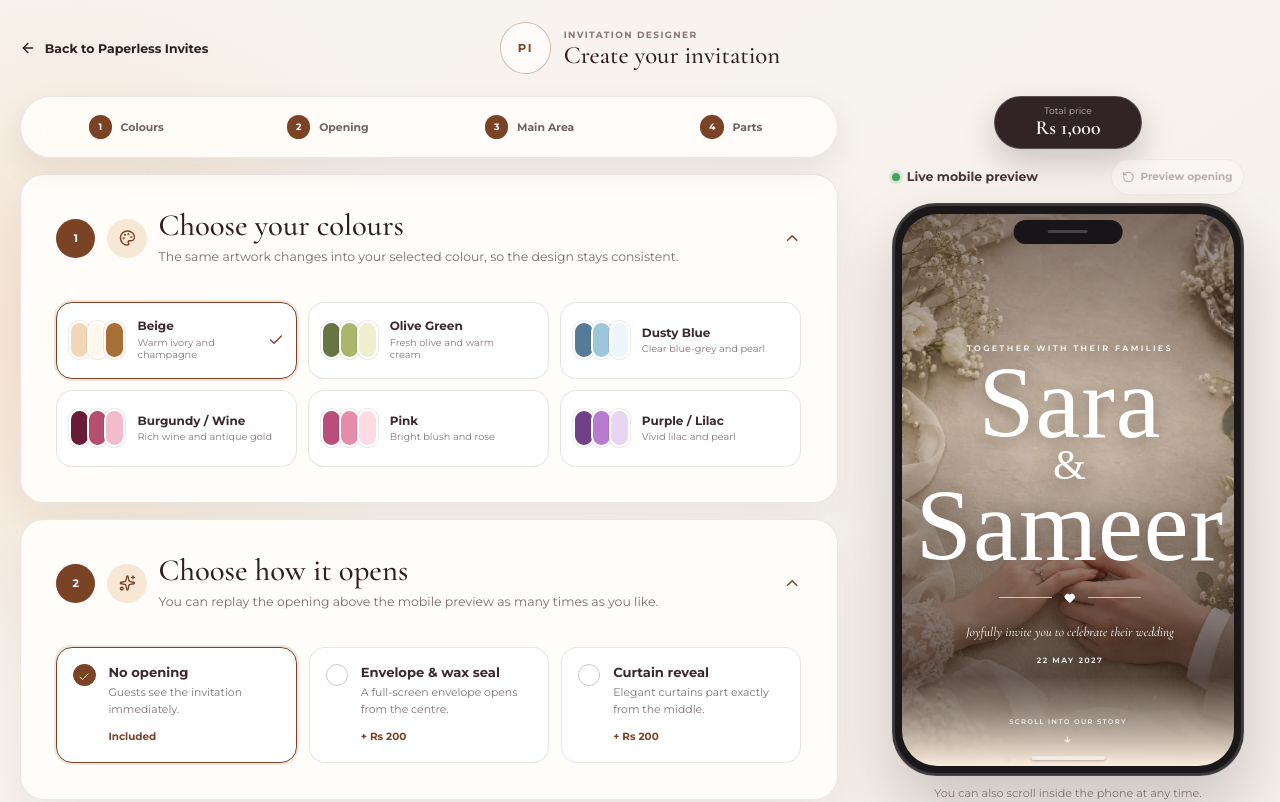
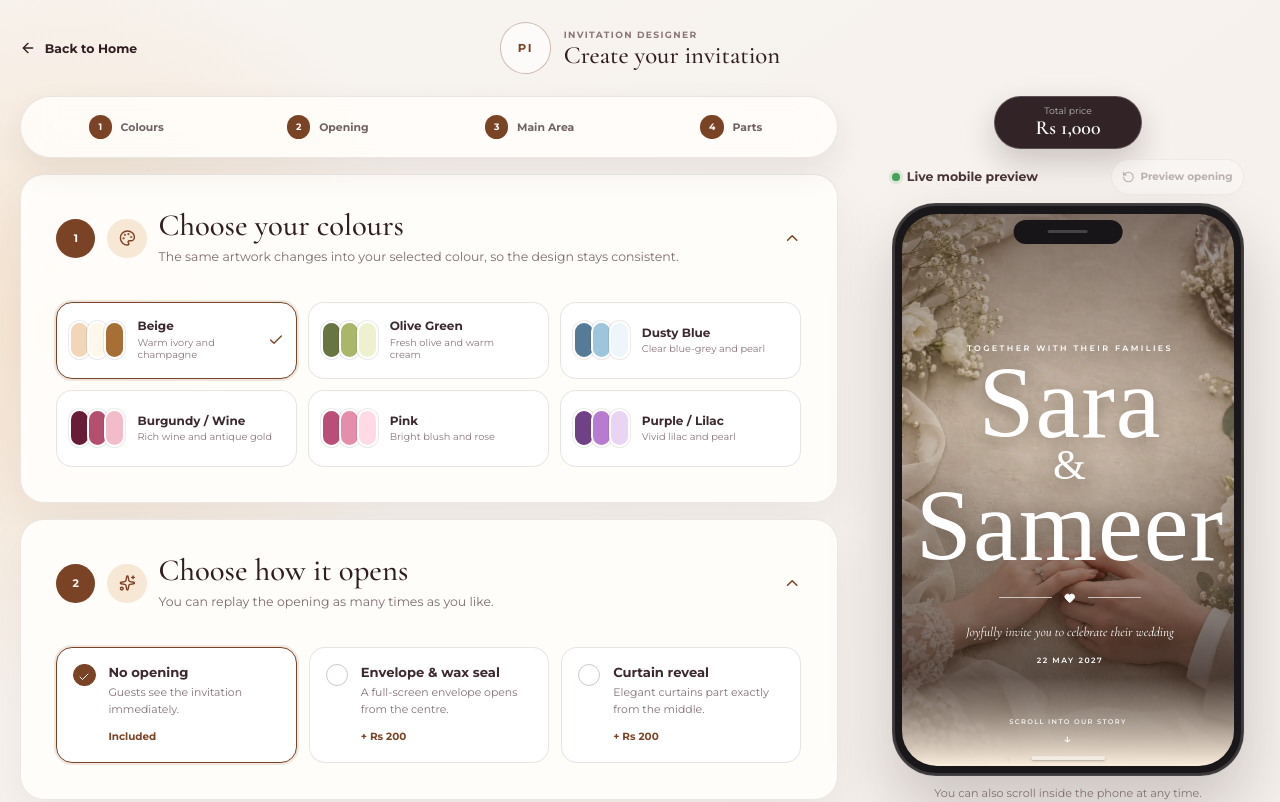
Before and after one commit to Ir-faan/Event-Invitation, a Next.js app: page /design-invitation in a window 1280 px wide. Shown: the top 802 px of the page. Built offline with nearby package versions, Linux system fonts and the light colour scheme; a web font is replaced by a local one.

Commit message:
Wording improvements

```diff
--- a/components/invitation-designer.tsx
+++ b/components/invitation-designer.tsx
@@ -449,7 +449,7 @@ export function InvitationDesigner() {
         ))}
       </div>
       <header className="designer-header">
-        <Link href="/" className="designer-back"><ArrowLeft aria-hidden="true" /> Back to Paperless Invites</Link>
+        <Link href="/" className="designer-back"><ArrowLeft aria-hidden="true" /> Back to Home</Link>
         <div className="designer-title">
           <span className="designer-brand-mark">PI</span>
           <div><p>Invitation designer</p><h1>Create your invitation</h1></div>
@@ -485,7 +485,7 @@ export function InvitationDesigner() {
             </div>
           </MainStep>
 
-          <MainStep id="designer-opening" number="2" icon={<Sparkles />} title="Choose how it opens" description="You can replay the opening above the mobile preview as many times as you like." onActivate={() => activatePreview("opening")}>
+          <MainStep id="designer-opening" number="2" icon={<Sparkles />} title="Choose how it opens" description="You can replay the opening as many times as you like." onActivate={() => activatePreview("opening")}>
             <div className="designer-choice-grid designer-opening-options">
               {openingOptions.map((option) => (
                 <ChoiceButton key={option.id} selected={config.opening.type === option.id} title={option.name} description={option.description} price={option.price} onClick={() => chooseOpening(option.id)} />
@@ -773,7 +773,7 @@ function SectionFields({ section, onTitle, onField, onItem, onAddItem, onRemoveI
   const headingField = <TextField label="Section heading" value={section.title} onChange={onTitle} full />;
   switch (section.type) {
     case "countdown":
-      return <div className="designer-fields-grid"><TextField label="Small text above the countdown" value={section.fields.eyebrow ?? ""} onChange={(value) => onField("eyebrow", value)} full />{headingField}<TextArea label="Text below the countdown title" value={section.fields.message ?? ""} onChange={(value) => onField("message", value)} full rows={2} /><TextField label="Date to count down to" hint="Choose the celebration date." type="date" value={section.fields.date ?? ""} onChange={(value) => onField("date", value)} /><TextField label="Time to count down to" hint="Use 24-hour time." type="time" value={section.fields.time ?? ""} onChange={(value) => onField("time", value)} /></div>;
+      return <div className="designer-fields-grid"><TextField label="Small text above the countdown" value={section.fields.eyebrow ?? ""} onChange={(value) => onField("eyebrow", value)} full />{headingField}<TextArea label="Text below the countdown title" value={section.fields.message ?? ""} onChange={(value) => onField("message", value)} full rows={2} /><TextField label="Date to count down to" hint="Choose the celebration date (mm/dd/yyyy)." type="date" value={section.fields.date ?? ""} onChange={(value) => onField("date", value)} /><TextField label="Time to count down to" type="time" value={section.fields.time ?? ""} onChange={(value) => onField("time", value)} /></div>;
     case "journey":
       return (
         <div className="designer-repeatable-fields">
```
